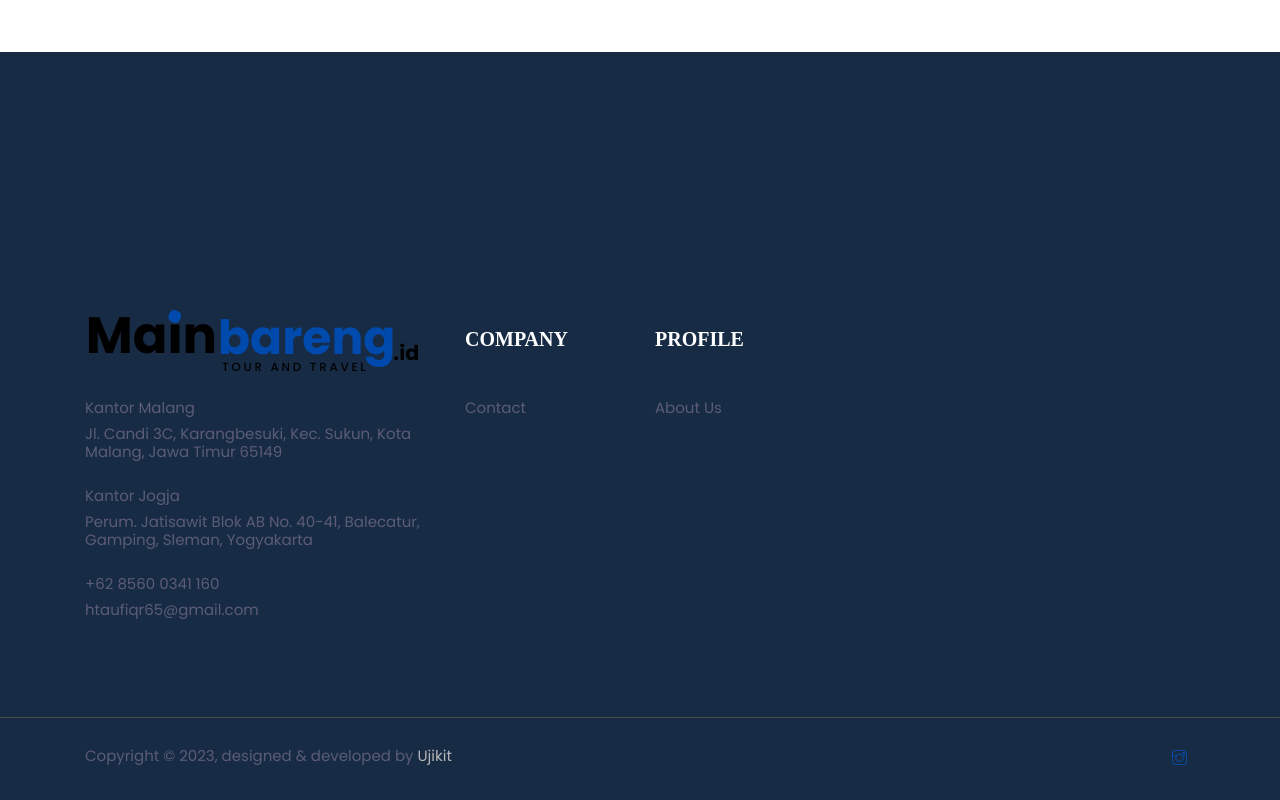
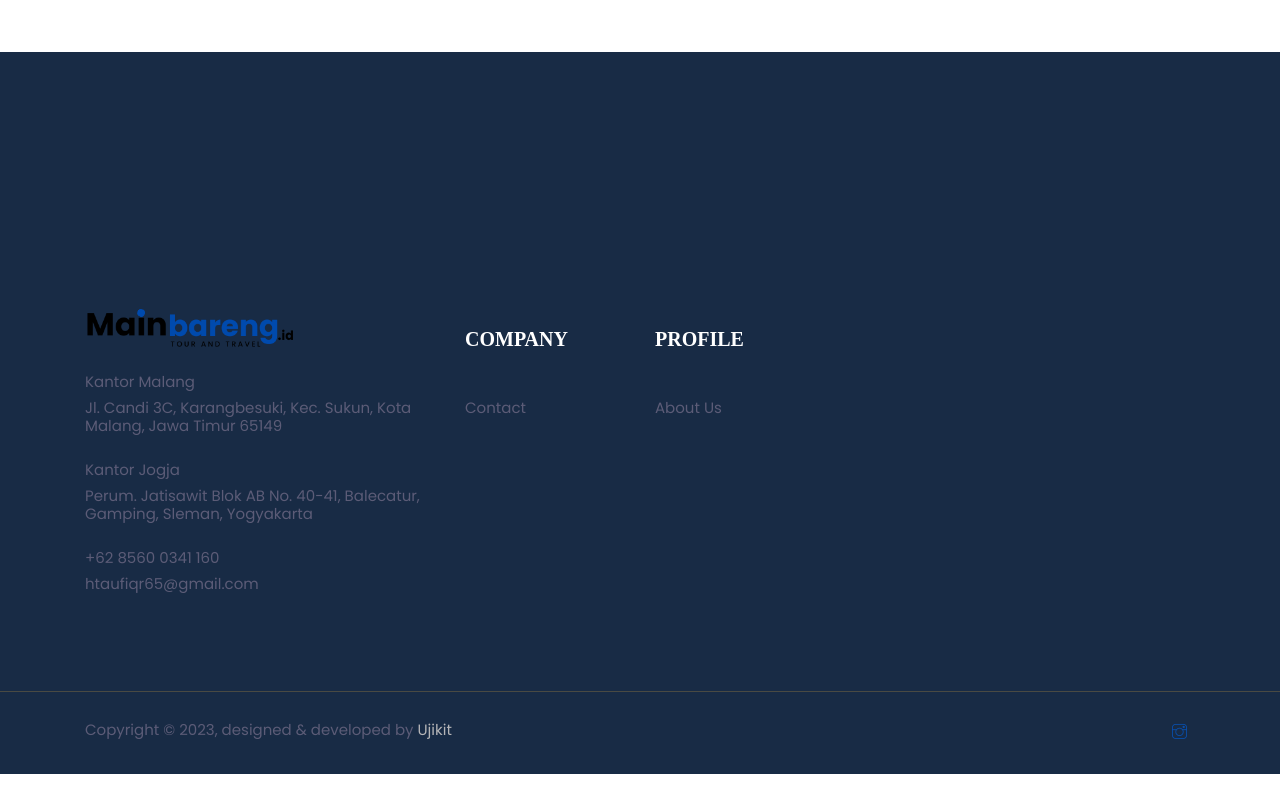
Before and after one commit to pagesujikit/infarma-tour.github.io, a website: page blog.html in a window 1280 px wide. Shown: the part 1596-2396 px from the top of the page. After the commit the page ends 2370 px from the top, so only its background shows below. Drawn offline with Linux system fonts and the light colour scheme; some packages are replaced by stand-ins of ours; a web font is replaced by a local one.

Commit message:
revamp: fix footer ui

```diff
--- a/blog.html
+++ b/blog.html
@@ -666,7 +666,11 @@
             <div class="col-lg-4 col-sm-8 mb-5 mb-lg-0">
               <!-- logo -->
               <a class="logo-footer" href="index.html"
-                ><img class="img-fluid mb-4" src="images/logo2.png" alt="logo"
+                ><img
+                  class="img-fluid mb-4"
+                  src="images/logo2.png"
+                  alt="logo"
+                  style="width: 210px"
               /></a>
               <ul class="list-unstyled">
                 <li class="mb-2">Kantor Malang</li>
```
Also changed, not shown: about.html (+5 -1 lines), blog-single.html (+5 -1 lines), contact.html (+5 -1 lines), course-single.html (+5 -1 lines), courses.html (+5 -1 lines), event-single.html (+5 -1 lines), events.html (+5 -1 lines), notice-single.html (+5 -1 lines), notice.html (+5 -1 lines), research.html (+5 -1 lines), scholarship.html (+5 -1 lines), teacher-single.html (+5 -1 lines), teacher.html (+5 -1 lines), trip-package-list.html (+5 -1 lines).
